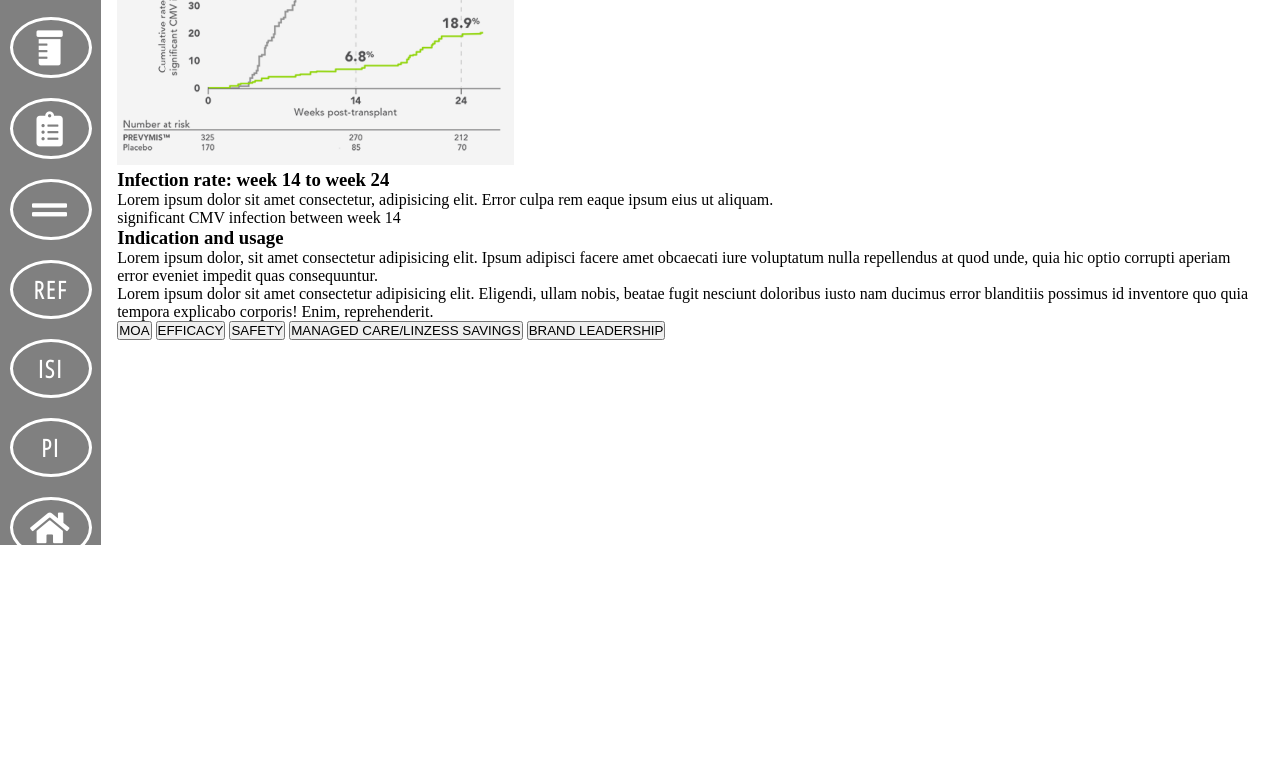
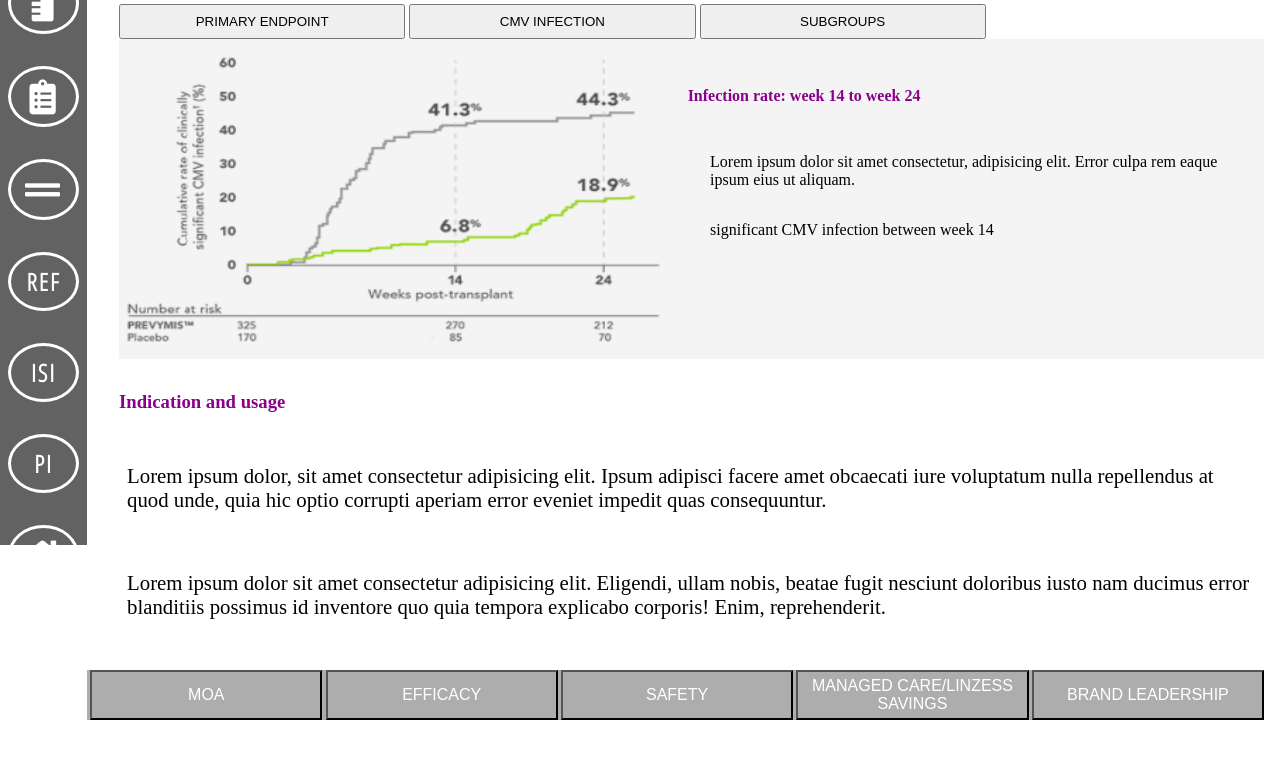
Before and after one commit to syedgufran1997/Email-Assignment, a plain HTML site: page index.html in a window 1280 px wide. Shown: the part 255-1035 px from the top of the page. Before the commit the page ends 1010 px from the top, so only its background shows below. Drawn offline with Linux system fonts and the light colour scheme.

Commit message:
ipad responsive done

```diff
--- a/css/styles.css
+++ b/css/styles.css
@@ -8,21 +8,26 @@
 }
 .sidebar {
   font-family: "Open Sans Condensed", sans-serif;
-  background-color: grey;
+  padding: 0.5rem;
+  background-color: #626262;
   color: white;
   height: 100vh;
   width: 10vw;
 }
 .icons {
-  margin: 8.5rem 0.6rem;
+  margin-top: 10vh;
   display: flex;
   justify-content: space-evenly;
   flex-direction: column;
 }
-.backicon,
+.backicon {
+  margin: 0.5rem 1.4rem;
+  font-size: 30px;
+}
 .topicon {
-  margin: 1rem 1.5rem;
-  font-size: 30px;
+  font-size: 2rem;
+  margin-left: 1rem;
+  margin-top: 4.5rem;
 }
 .icons i {
   font-size: 35px;
@@ -32,10 +37,11 @@ h2 {
   border: 3px solid white;
   border-radius: 50%;
   padding: 10px;
-  margin-bottom: 20px;
+  margin-bottom: 2rem;
   letter-spacing: 2px;
   text-align: center;
 }
+
 .icons h2:hover {
   color: darkslategrey;
 }
@@ -46,11 +52,16 @@ h2 {
   margin: 1rem 1rem;
 }
 .careicons {
-  color: grey;
+  color: #626262;
   font-size: 200%;
 }
 .careicons i {
   margin-right: 0.5rem;
+}
+.topheading {
+  display: flex;
+  justify-content: space-between;
+  margin: 2rem 0;
 }
 .topheading h1 {
   margin: 1rem 1rem;
@@ -59,4 +70,81 @@ h2 {
 .topheading img {
   height: 15%;
   width: 30%;
+  vertical-align: middle;
 }
+.midcontent {
+  margin-left: 1rem;
+}
+.headbars button {
+  height: 10%;
+  width: 25%;
+  padding: 0.5rem;
+}
+.imgcontent {
+  background-color: #f4f4f4;
+  display: flex;
+  height: 40vh;
+}
+.imgcontent img {
+  width: 60%;
+}
+.imgcontent h4 {
+  color: darkmagenta;
+  margin: 3rem 0.6rem;
+}
+.imgcontent p {
+  margin: 2rem 2rem;
+}
+.paragraph {
+  margin: 2rem 0;
+}
+.paragraph h3 {
+  color: darkmagenta;
+  margin-bottom: 2rem;
+}
+.paragraph p {
+  margin: 2rem 0;
+  font-size: 1.3rem;
+}
+.footer {
+  background-color: #adadad;
+  display: flex;
+  justify-content: space-evenly;
+  margin-left: -1rem;
+}
+.footer button {
+  margin-left: 0.2rem;
+  width: 30%;
+  padding: 5px;
+  color: white;
+  background-color: #adadad;
+  outline: none;
+}
+@media screen and (min-width: 1000px) {
+  .topicon {
+    font-size: 2.5rem;
+    margin-top: 11rem;
+  }
+  .paragraph p {
+    margin: 2.7rem 0;
+    padding: 8px;
+  }
+  .footer button {
+    font-size: 1rem;
+  }
+}
+@media screen and (min-width: 1300px) {
+  .topicon {
+    font-size: 2.5rem;
+    margin-top: 18rem;
+  }
+  .paragraph p {
+    margin: 2.7rem 0;
+    padding: 8px;
+    margin-bottom: 5rem;
+  }
+  .footer button {
+    font-size: 1.2rem;
+    padding: 0.8rem;
+  }
+}
--- a/index.html
+++ b/index.html
@@ -44,7 +44,7 @@
         </div>
         <div class="topheading">
           <h1>Lorem ipsum dolor sit amet</h1>
-          <img src="./Images/verve img.png" alt="logo" />
+          <img src="./Images/logo.jpg" alt="logo" />
         </div>
         <div class="midcontent">
           <div class="headbars">
@@ -55,7 +55,7 @@
           <div class="imgcontent">
             <img src="./Images/graph.PNG" alt="graph-image" />
             <div>
-              <h3>Infection rate: week 14 to week 24</h3>
+              <h4>Infection rate: week 14 to week 24</h4>
               <p>
                 Lorem ipsum dolor sit amet consectetur, adipisicing elit. Error
                 culpa rem eaque ipsum eius ut aliquam.
@@ -63,7 +63,7 @@
               <p>significant CMV infection between week 14</p>
             </div>
           </div>
-          <div>
+          <div class="paragraph">
             <h3>Indication and usage</h3>
             <p>
               Lorem ipsum dolor, sit amet consectetur adipisicing elit. Ipsum
```
